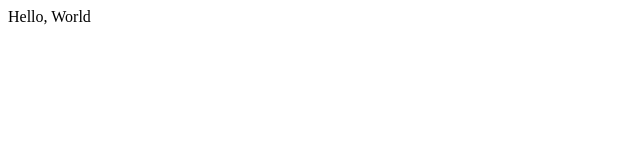
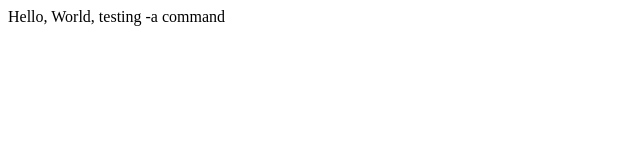
Before and after one commit to smastilovic/sample_website, a plain HTML site: page index.html in a window 1280 px wide. Shown: the whole page, without its empty margins (0-640 px from the left). Drawn offline with Linux system fonts and the light colour scheme.

Commit message:
Update short paragraph

```diff
--- a/index.html
+++ b/index.html
@@ -1 +1 @@
-<p>Hello, World</p>
+<p>Hello, World, testing -a command</p>
```
